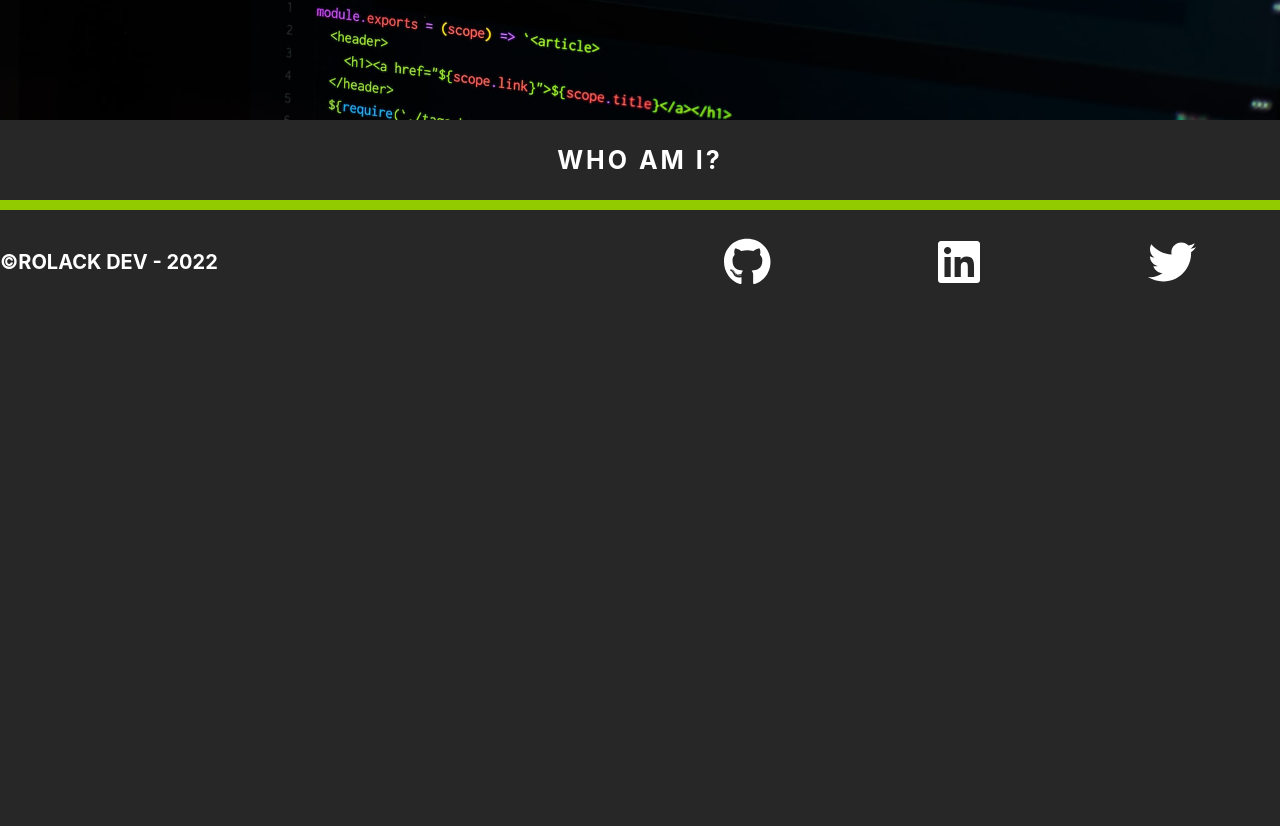
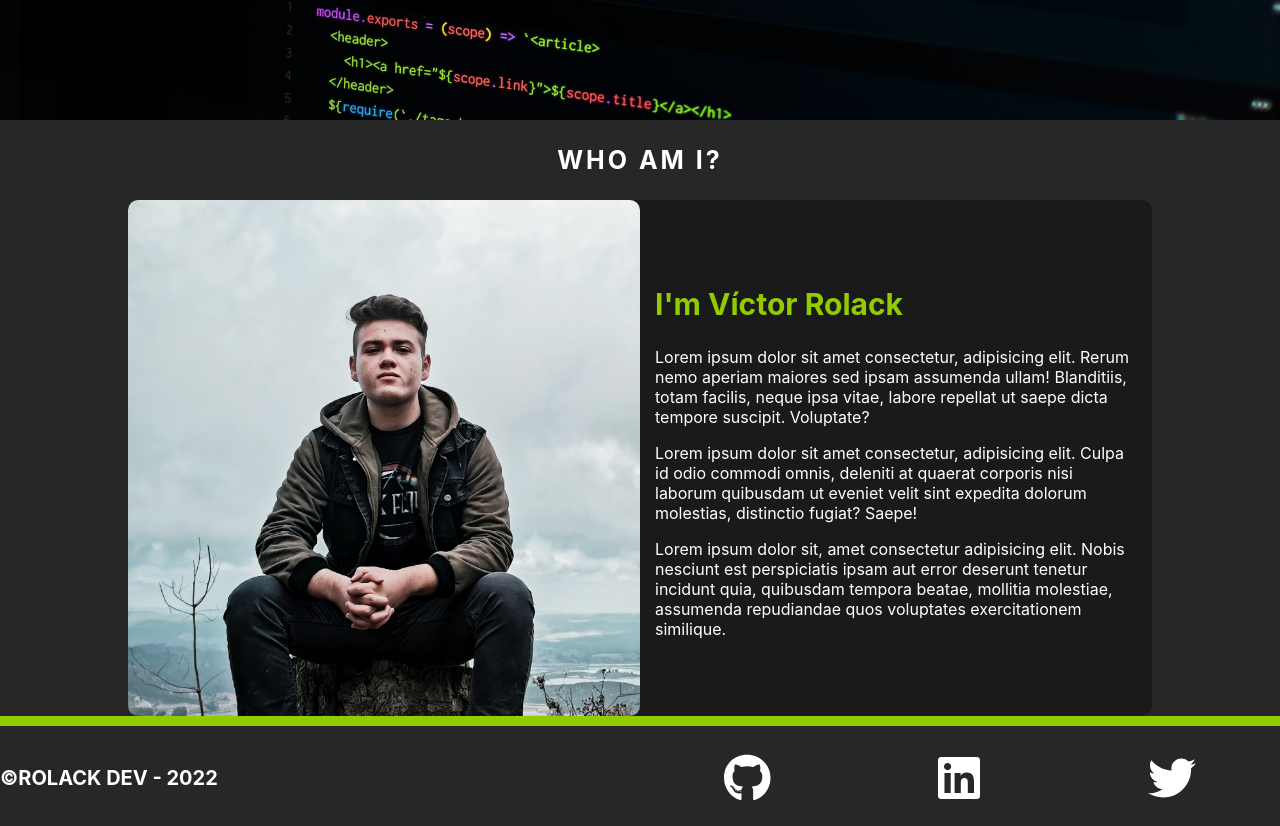
Before and after one commit to vcrolack/rolack-dev, a React (Create React App) app: page / in a window 1280 px wide. Shown: the part 380-1206 px from the top of the page. Before the commit the page ends 800 px from the top, so only its background shows below. Built offline with nearby package versions, Linux system fonts and the light colour scheme.

Commit message:
add card mockup on home view

```diff
--- a/src/components/Home.js
+++ b/src/components/Home.js
@@ -1,15 +1,33 @@
 import React from 'react'
 import { Banner } from './layout/Banner'
+import { Title } from './layout/Title'
 import bannerHome from './../assets/img/banner/banner-home.jpg'
-import { Title } from './layout/Title'
+import victor from './../assets/img/I.jpeg'
 
 export const Home = () => {
   return (
     <div className='container'>
       <Banner image={bannerHome}/>
-      <div className="container-title">
-        <Title text='WHO AM I?' />
-      </div>
+      <section id='who-i-am'>
+        <div className="container-title">
+          <Title text='WHO AM I?' />
+        </div>
+        <div className="container-cards">
+          <div className="card">
+            <div className="container-img-victor">
+              <img src={victor} alt="" />
+            </div>
+            <div className="about-me">
+              <div className="info-victor">
+                <h2> I'm Víctor Rolack</h2>
+                <p>Lorem ipsum dolor sit amet consectetur, adipisicing elit. Rerum nemo aperiam maiores sed ipsam assumenda ullam! Blanditiis, totam facilis, neque ipsa vitae, labore repellat ut saepe dicta tempore suscipit. Voluptate?</p>
+                <p>Lorem ipsum dolor sit amet consectetur, adipisicing elit. Culpa id odio commodi omnis, deleniti at quaerat corporis nisi laborum quibusdam ut eveniet velit sint expedita dolorum molestias, distinctio fugiat? Saepe!</p>
+                <p>Lorem ipsum dolor sit, amet consectetur adipisicing elit. Nobis nesciunt est perspiciatis ipsam aut error deserunt tenetur incidunt quia, quibusdam tempora beatae, mollitia molestiae, assumenda repudiandae quos voluptates exercitationem similique.</p>
+              </div>
+            </div>
+          </div>
+        </div>
+      </section>
     </div>
   )
 }
--- a/src/index.css
+++ b/src/index.css
@@ -115,8 +115,49 @@ a {
 .container-title {
   text-align: center;
 }
+.container-cards {
+  width: 100%;
+  height: auto;
+  display: flex;
+  justify-content: center;
+}
+.card {
+  width: 80%;
+  height: auto;
+  border-radius: 10px;
+  background-color: #1A1A1A;
+  display: flex;
 
 
+}
+
+.container-img-victor {
+  width: 50%;
+  height: 100%;
+}
+
+.card img {
+  border-radius: 10px;
+  width: 100%;
+  height: 100%;
+}
+
+.about-me {
+  width: 50%;
+  height: 100%;
+  display: flex;
+  align-items: center;
+}
+
+.info-victor {
+  padding-right: 15px;
+  padding-left: 15px;
+}
+
+.info-victor h2 {
+  font-size: 30px;
+  color: #91CB00;
+}
 
 
 
```
Also changed, not shown: src/assets/img/I.jpeg (added).
